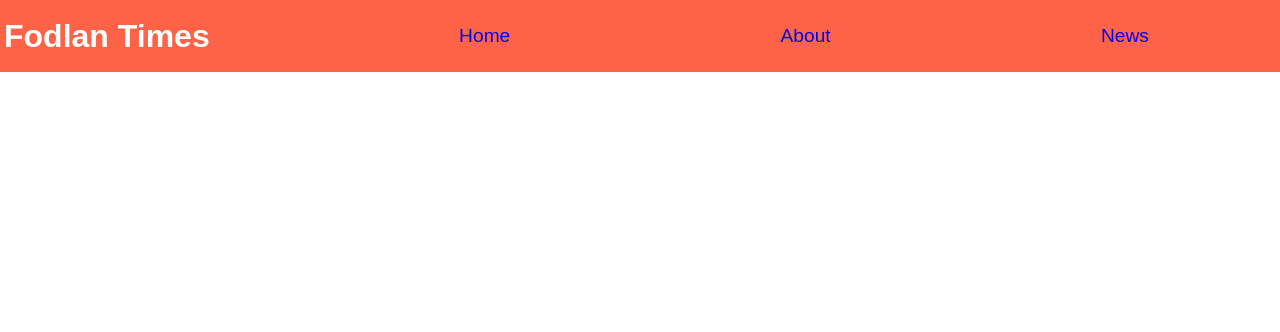
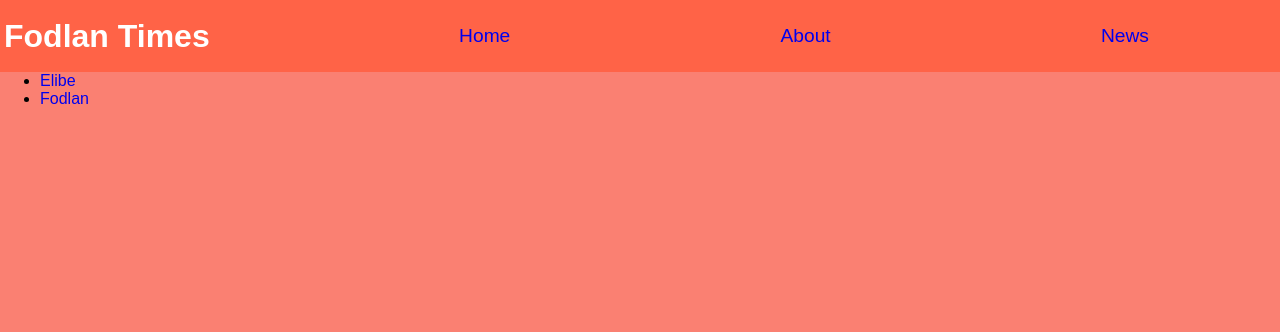
Before and after one commit to DrunkDemoman/DrunkDemoman.github.io, a PHP site: page / in a window 1280 px wide. Shown: the top 332 px of the page. Run offline with PHP 8.4, Linux system fonts and the light colour scheme.

Commit message:
updated index and stylesheet

```diff
--- a/Tugas2/index.html
+++ b/Tugas2/index.html
@@ -22,6 +22,23 @@
             <a href="#">News</a>
 </nav>
 </header>
+
+<div class="mainBody">
+<div class="news">
+    <p>something should go here</p>
+</div>
+<div class="categories">
+    <ul>
+        <li><a href="#">Archanea</a></li>
+        <li><a href="#">Valentia</a></li>
+        <li><a href="#">Jugdral</a></li>
+        <li><a href="#">Elibe</a></li>
+        <li><a href="#">Fodlan</a></li>
+    </ul>
+</div>
+
+</div>
+
 </body>
 
 
--- a/Tugas2/style.css
+++ b/Tugas2/style.css
@@ -15,6 +15,7 @@
 body
 {
     font-family: Arial, Helvetica, sans-serif;
+    background-color: salmon;
 }
 
 .MainLogo
@@ -50,3 +51,19 @@
     font-size: larger;
 
 }
+
+.mainBody
+{
+    width: 100%;
+    height: auto;
+    align-self: center;
+}
+.news
+{
+    width: 70%;
+}
+.categories
+{
+    width: 30%;
+    align-self: right;
+}
```
